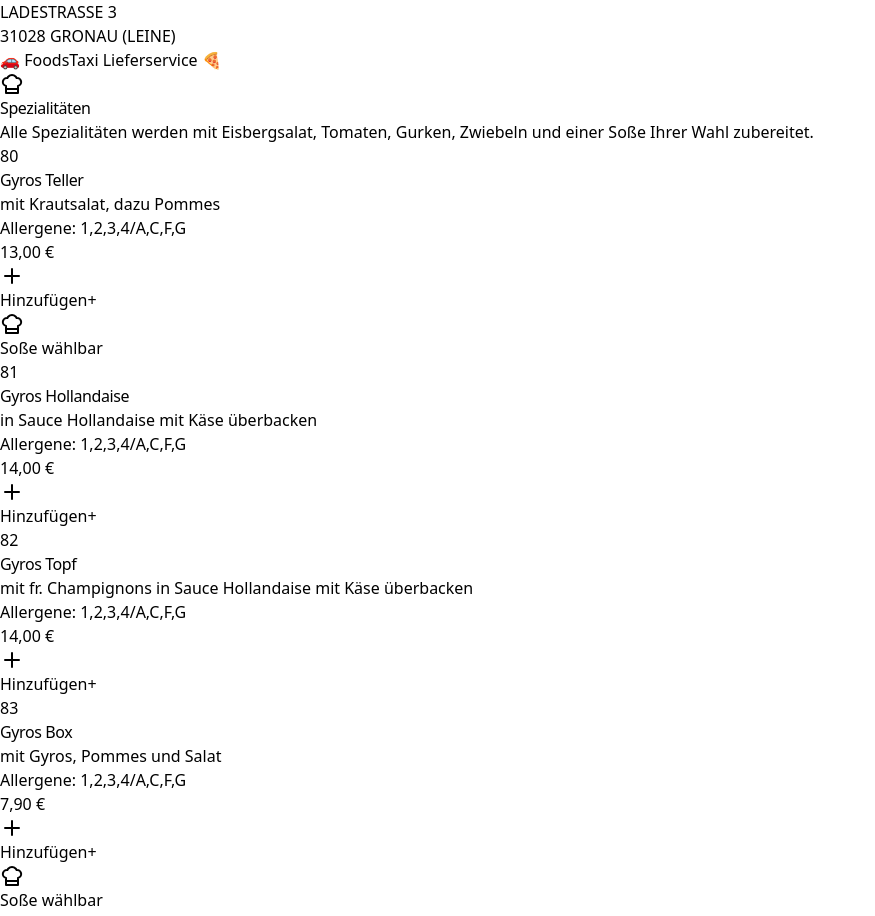
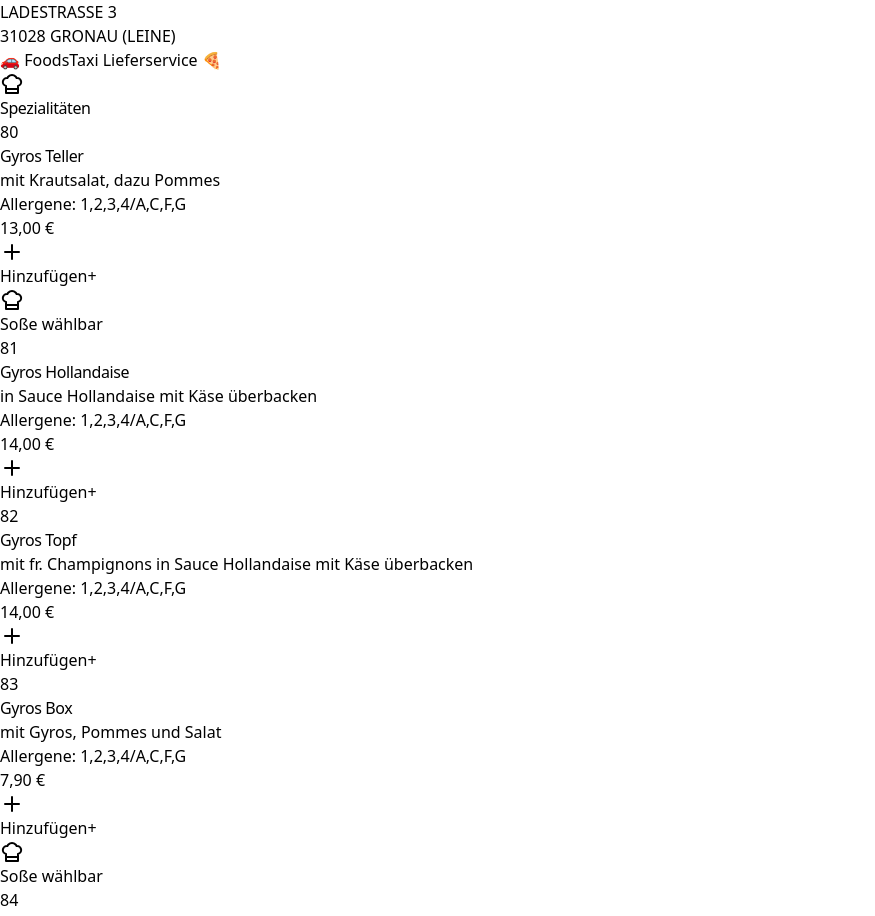
Before and after one commit to ecoezer/foodtaxi, a React (Vite) app: page / in a window 1280 px wide. Shown: the part 1640-2556 px from the top of the page, without its empty margins (0-875 px from the left). Built offline with nearby package versions, Linux system fonts and the light colour scheme.

Commit message:
Properly remove Spezialitäten description text

```diff
--- a/src/App.tsx
+++ b/src/App.tsx
@@ -494,7 +494,7 @@ function App() {
               {renderMenuSection(
                 MENU_SECTIONS.DOENER,
                 'Spezialitäten',
-                'Alle Spezialitäten werden mit Eisbergsalat, Tomaten, Gurken, Zwiebeln und einer Soße Ihrer Wahl zubereitet.',
+                undefined,
                 donerDishes
               )}
 
```
